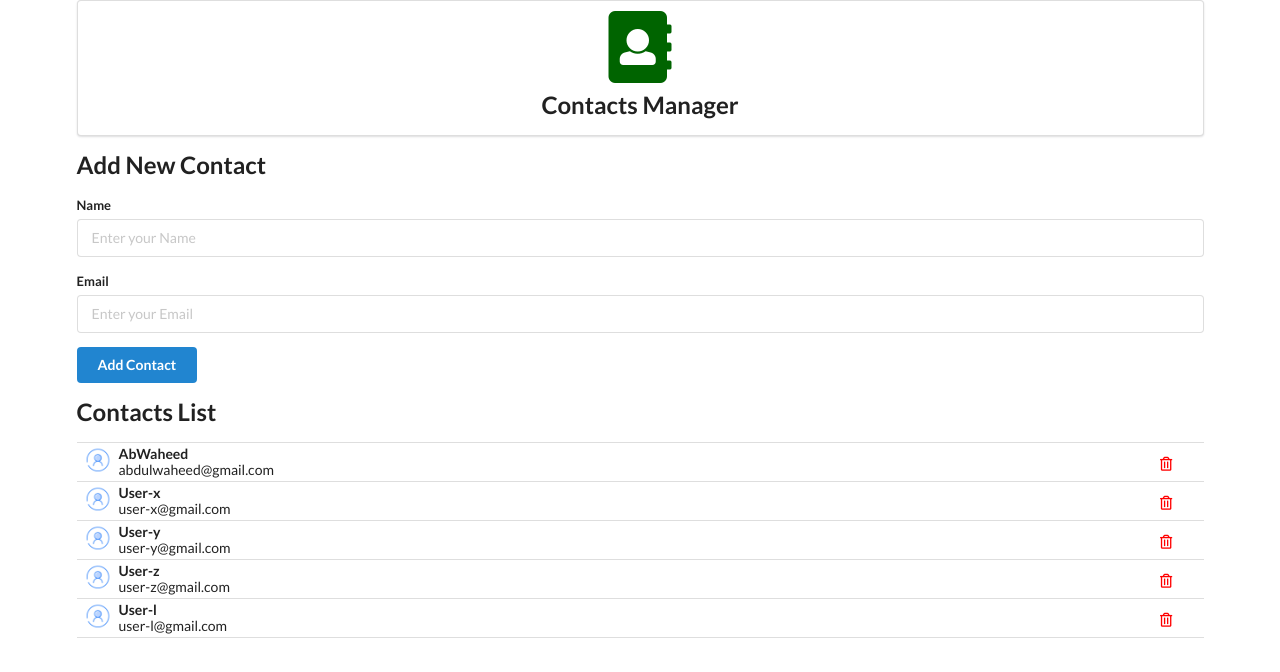
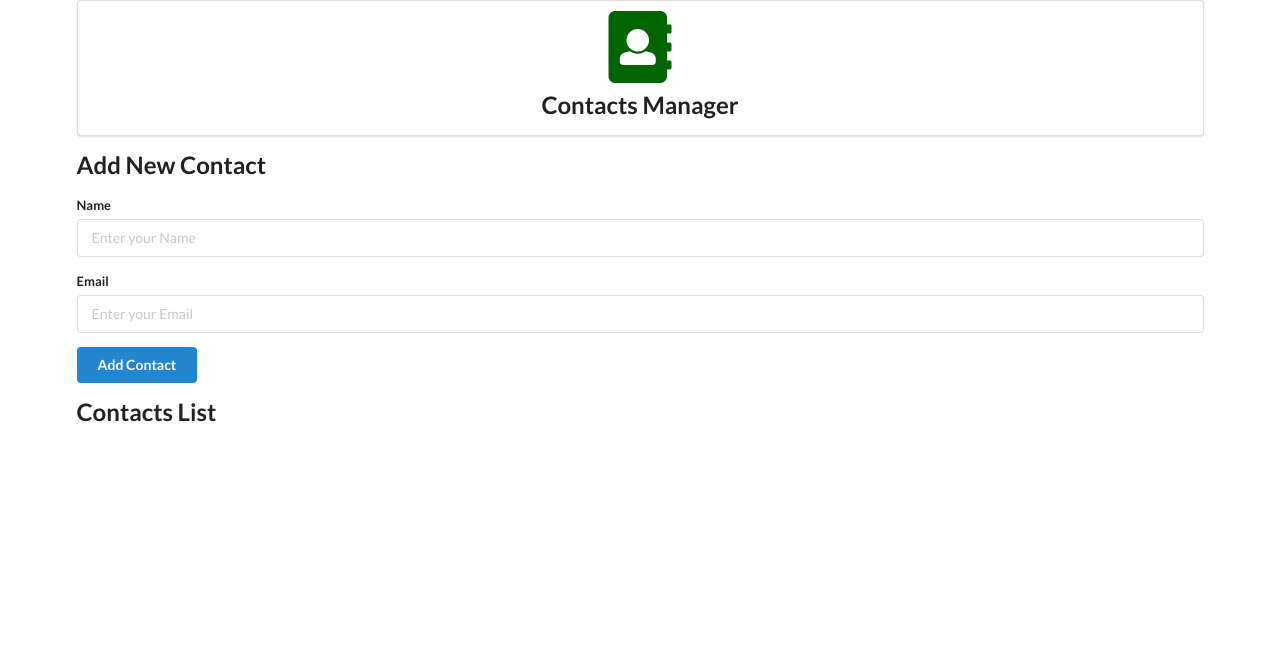
Before and after one commit to abdulwaheed-dev/contacts-app, a React (Create React App) app: page / in a window 1280 px wide. Shown: the top 672 px of the page. Built offline with nearby package versions, Linux system fonts and the light colour scheme.

Commit message:
addContact functionality achieved

```diff
--- a/src/components/AddContact.js
+++ b/src/components/AddContact.js
@@ -1,23 +1,55 @@
-import React, {useState} from 'react';
+import React from "react";
 
-function AddContact() {
+class AddContact extends React.Component {
+  state = {
+    name: "",
+    email: "",
+  };
 
+  add = (e) => {
+    e.preventDefault();
+    if (this.state.name === "" || this.state.email === "") {
+      alert("All fields are Mandatory!");
+      return;
+    }
+    this.props.addContactHandler(this.state);
+    this.setState({ name: "", email: "" });
+  };
+
+  render() {
     return (
-    <div className='ui main'>
+      <div className="ui main">
         <h2>Add New Contact</h2>
-        <form className='ui form'>
-            <div className='field'>
+        <form className="ui form" onSubmit={this.add}>
+          <div className="field">
             <label>Name</label>
-                <input type="text" name="name" placeholder='Enter your Name' />
+            <input
+              type="text"
+              name="name"
+              placeholder="Enter your Name"
+              value={this.state.name}
+              onChange={(e) => {
+                this.setState({ name: e.target.value });
+              }}
+            />
           </div>
-            <div className='field'>
+          <div className="field">
             <label>Email</label>
-                <input type="text" name="email" placeholder='Enter your Email' />
+            <input
+              type="text"
+              name="email"
+              placeholder="Enter your Email"
+              value={this.state.email}
+              onChange={(e) => {
+                this.setState({ email: e.target.value });
+              }}
+            />
           </div>
-            <button className='ui button blue'>Add Contact</button>
+          <button className="ui button blue">Add Contact</button>
         </form>
       </div>
-  )
+    );
+  }
 }
 
 export default AddContact;
--- a/src/components/App.js
+++ b/src/components/App.js
@@ -1,43 +1,19 @@
-import React, {useState} from 'react';
-import AddContact from './AddContact';
-import './App.css';
-import ContactList from './ContactList';
-import Header from './Header';
+import React, { useState } from "react";
+import AddContact from "./AddContact";
+import "./App.css";
+import ContactList from "./ContactList";
+import Header from "./Header";
 
 function App() {
-
-  const contacts = [
-    {
-      id:"1",
-      "name":"AbWaheed",
-      "email":"abdulwaheed@gmail.com"
-    },
-    {
-      id:"2",
-      "name":"User-x",
-      "email":"user-x@gmail.com"
-    },
-    {
-      id:"3",
-      "name":"User-y",
-      "email":"user-y@gmail.com"
-    },
-    {
-      id:"4",
-      "name":"User-z",
-      "email":"user-z@gmail.com"
-    },
-    {
-      id:"5",
-      "name":"User-l",
-      "email":"user-l@gmail.com"
-    }
-  ]
-
+  const [contacts, setContacts] = useState([]);
+  const addContactHandler = (contact) => {
+    setContacts([...contacts, contact]);
+    console.log(contact);
+  };
   return (
-    <div className='ui container'>
+    <div className="ui container">
       <Header />
-      <AddContact />
+      <AddContact addContactHandler={addContactHandler} />
       <ContactList contacts={contacts} />
     </div>
   );
--- a/src/components/Header.js
+++ b/src/components/Header.js
@@ -4,8 +4,8 @@ function Header() {
   return (
     <div className='ui menu'>
         <div className='ui container center'>
-          <h2 class="ui center aligned icon header">
-            <i class="address book icon" style={{marginTop:'10px' , color:"darkGreen"}}></i>
+          <h2 className="ui center aligned icon header">
+            <i className="address book icon" style={{marginTop:'10px' , color:"darkGreen"}}></i>
             Contacts Manager
           </h2>
         </div>
```
Lines whose indentation alone changed are shown as unchanged.
